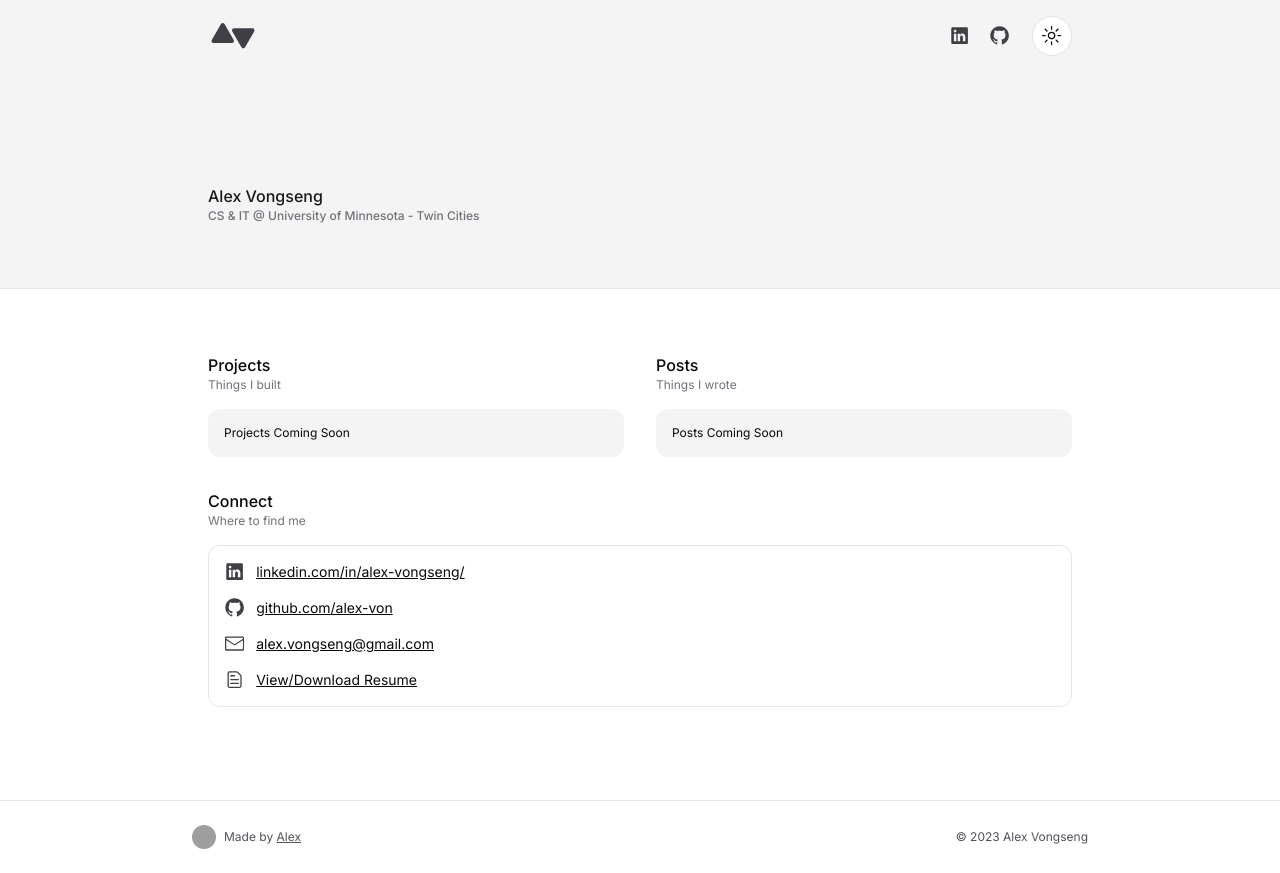
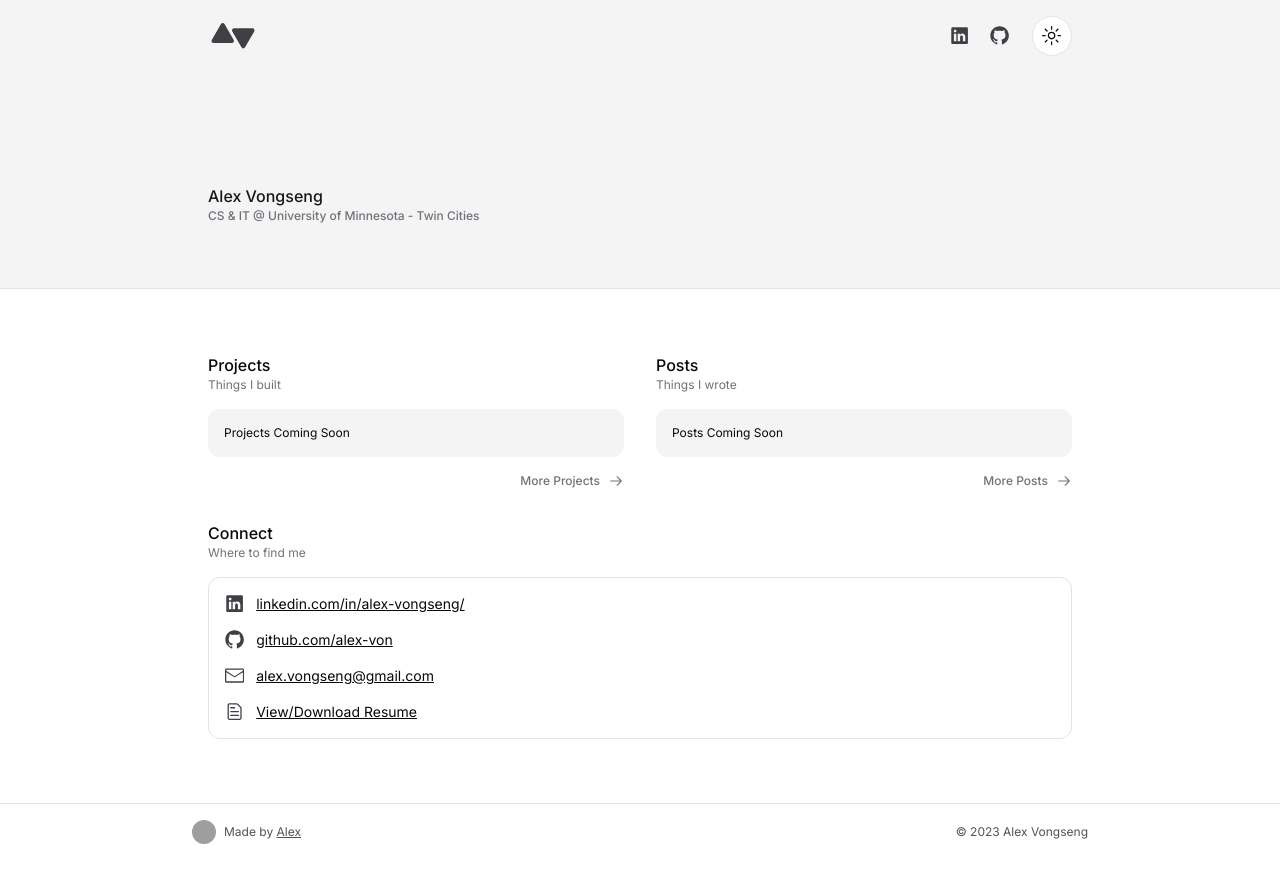
Before and after one commit to alex-von/portfolio, a Next.js app: page / in a window 1280 px wide. Built offline with nearby package versions, Linux system fonts and the light colour scheme; grey boxes are pictures that could not be loaded.

Commit message:
Add links to projects and posts pages

```diff
--- a/components/footer.tsx
+++ b/components/footer.tsx
@@ -3,7 +3,7 @@ import Link from 'next/link'
 
 export const Footer = () => {
     return (
-        <footer className="border-t p-6 sticky">
+        <footer className="border-t p-4 sticky">
             <div className="flex justify-between max-w-4xl mx-auto items-center">
                 <div className='flex gap-2 items-center'>
                     <Avatar className='aspect-square w-6 h-6'>
--- a/components/post.tsx
+++ b/components/post.tsx
@@ -61,6 +61,10 @@ export const Post = () => {
             <div className="flex flex-col space-y-3 rounded-xl bg-secondary p-4">
                 <h3 className="text-xs">Posts Coming Soon</h3>
             </div>
+            <Link href='/posts' className="flex gap-2 justify-end text-xs font-medium text-zinc-500 hover:underline">
+                More Posts
+                <ArrowRightIcon className='w-4 h-4' />
+            </Link>
         </div>
     )
 }
--- a/components/projects.tsx
+++ b/components/projects.tsx
@@ -92,6 +92,10 @@ export const Projects = () => {
             <div className="flex flex-col space-y-3 rounded-xl bg-secondary p-4">
                 <h3 className="text-xs">Projects Coming Soon</h3>
             </div>
+            <Link href='/projects' className="flex gap-2 justify-end text-xs font-medium text-zinc-500 hover:underline">
+                More Projects
+                <ArrowRightIcon className='w-4 h-4' />
+            </Link>
         </div>
     )
 }
```
